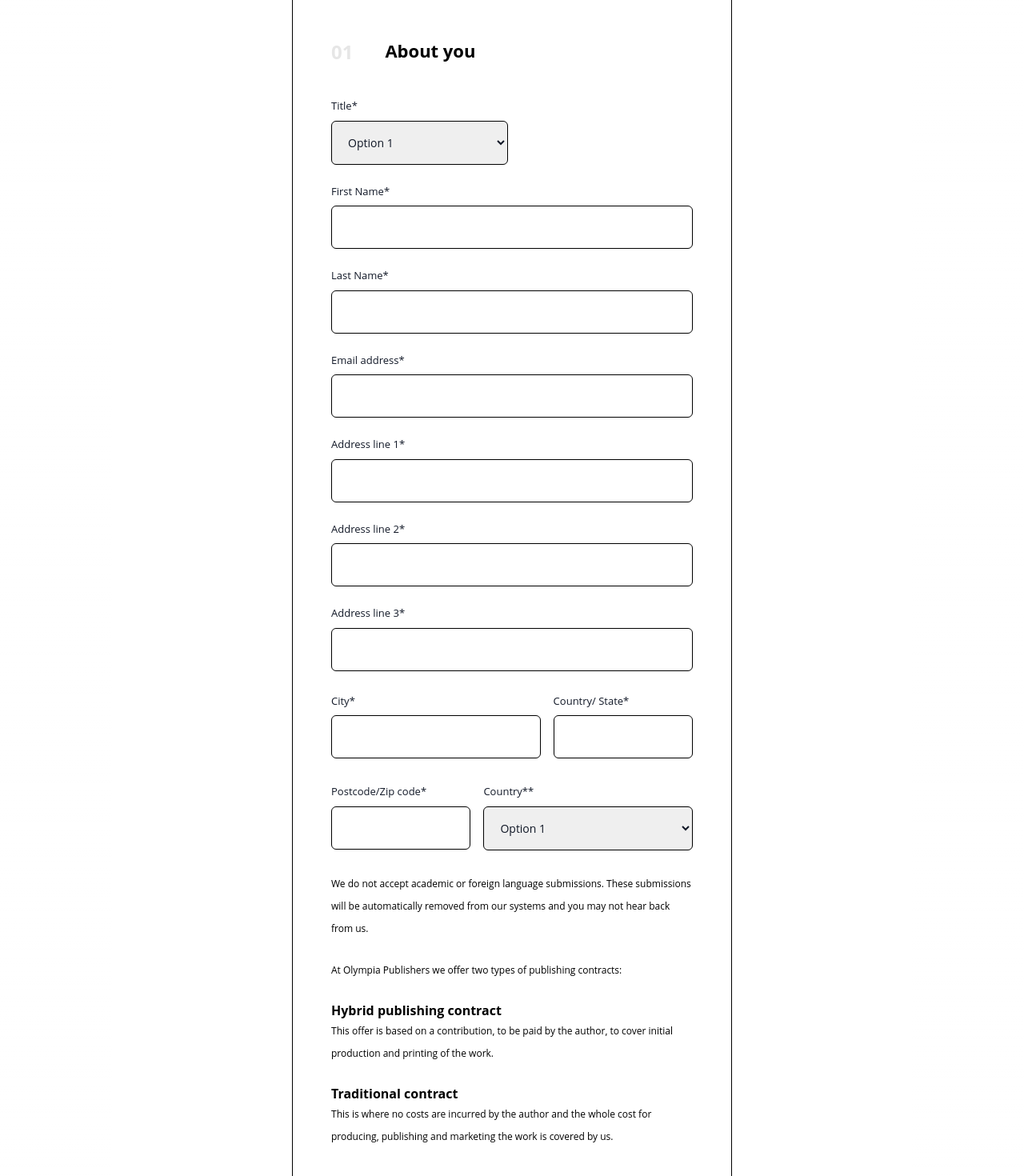
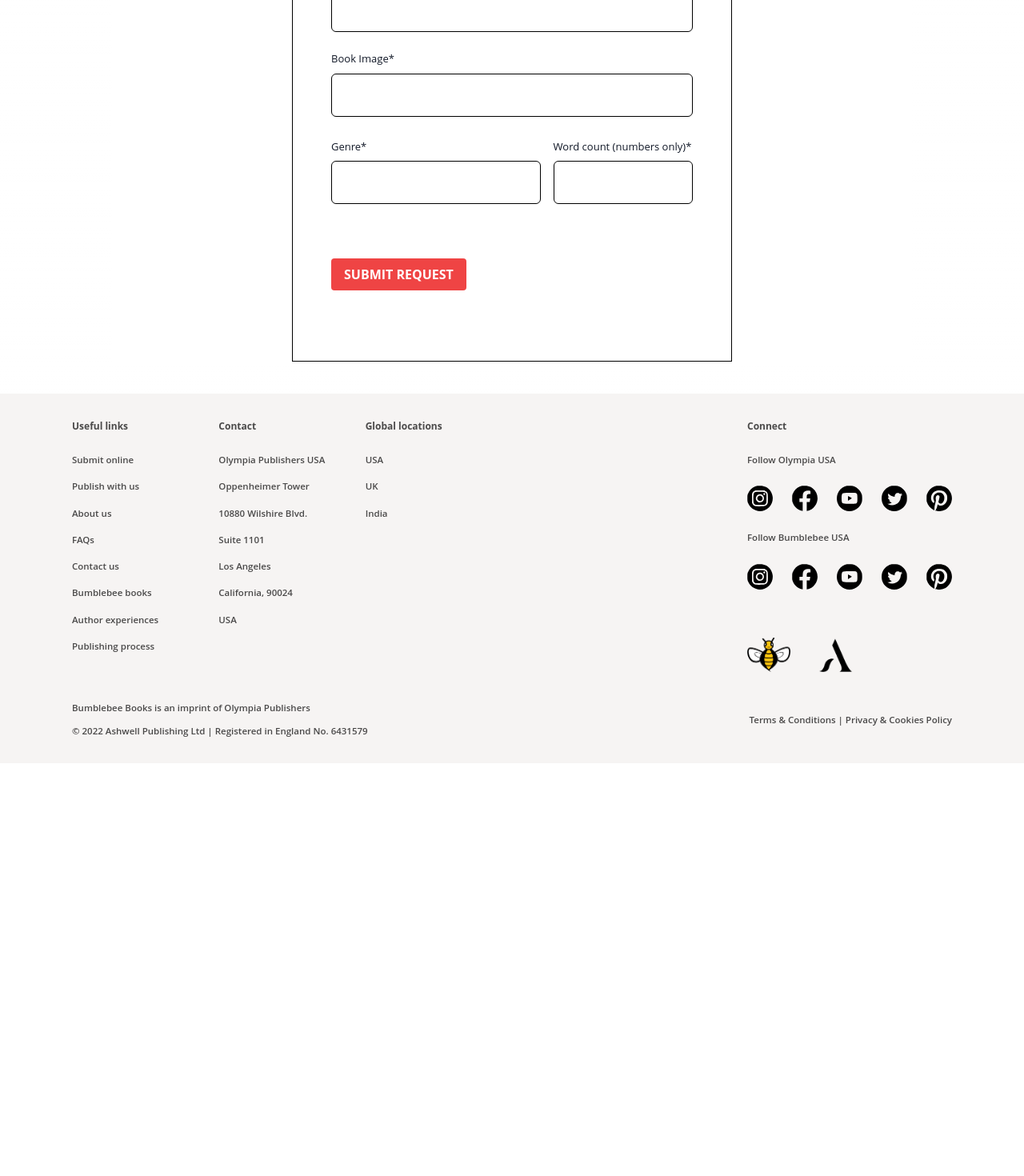
Before and after one commit to Hadees621/Olympia-USA, a Next.js app: page /submit-online in a window 1280 px wide. Shown: the part 460-1930 px from the top of the page at 80% size. After the commit the page ends 1414 px from the top, so only its background shows below. Built offline with nearby package versions, Linux system fonts and the light colour scheme.

Commit message:
feature: Book Post API

```diff
--- a/src/app/submit-online/page.js
+++ b/src/app/submit-online/page.js
@@ -1,274 +1,115 @@
-import Banner from "@/components/common/Banner";
+"use client";
+import React, { useState } from "react";
+import SectionTitle from "@/components/request-review/SectionTitle";
 import InputField from "@/components/request-review/InputField";
-import SectionTitle from "@/components/request-review/SectionTitle";
-import Optional from "@/components/submit-online/Optional";
-import FileUploader from "@/components/submit-online/FileUploader";
-import Button from "@/components/common/Button";
-import DropdownInput from "@/components/request-review/DropdownInput";
 
-const page = () => {
-  const dropdownOptions = ["Option 1", "Option 2", "Option 3"];
+const Page = () => {
+  const [bookTitle, setBookTitle] = useState("");
+  const [authorName, setAuthorName] = useState("");
+  const [bookImage, setBookImage] = useState("");
+  const [bookGenre, setGenre] = useState("");
+  const [wordsCount, setWordCount] = useState("");
+  const [submitting, setSubmitting] = useState(false);
+  const [submissionMessage, setSubmissionMessage] = useState("");
+
+  const handleSubmit = async (event) => {
+    event.preventDefault();
+    setSubmitting(true);
+
+    try {
+      const response = await fetch("http://localhost:4000/api/v1/bookPost", {
+        method: "POST",
+        headers: {
+          "Content-Type": "application/json",
+        },
+        body: JSON.stringify({
+          bookTitle,
+          authorName,
+          bookImage,
+          bookGenre,
+          wordsCount,
+        }),
+      });
+
+      if (response.ok) {
+        setSubmissionMessage("Submission successful");
+        setBookTitle("");
+        setAuthorName("");
+        setBookImage("");
+        setGenre("");
+        setWordCount("");
+      } else {
+        setSubmissionMessage("Submission failed");
+      }
+    } catch (error) {
+      console.error("Error submitting form:", error);
+      setSubmissionMessage("Error submitting form");
+    } finally {
+      setSubmitting(false);
+    }
+  };
 
   return (
     <div className="lg:max-w-[800px] xl:max-w-[1000px] 2xl:max-w-[1350px] lg:mx-auto bg-[#FFFFFF]">
-      <Banner title={"Submit online"} key={3} />
-
-      <div className="text-[13px] lg:text-[10px] xl:text-[13px] 2xl:text-[16px] text-center space-y-4 md:space-y-2 xl:space-y-4 leading-9 md:leading-8 xl:leading-7 2xl:leading-9 md:font-droid-sans mx-7 md:text-[14px] md:max-w-[420px] md:mx-auto lg:max-w-[450px] xl:max-w-[550px] lg:text-center 2xl:max-w-[700px] lg:my-16">
-        The fastest and easiest way to send us your submission. Please fill in
-        and upload all relevant information in the form below. You will receive
-        an email notification once your submission is received by our editorial
-        team. Submissions review process can take up to 6 weeks.
-      </div>
-
-      <div className="font-open-sans mx-8 space-y-5 md:space-y-0 my-10 md:max-w-[420px] md:mx-auto lg:max-w-[440px] xl:max-w-[550px] 2xl:max-w-[750px] lg:mx-auto">
+      <form
+        onSubmit={handleSubmit}
+        className="font-open-sans mx-8 space-y-5 md:space-y-0 my-10 md:max-w-[420px] md:mx-auto lg:max-w-[440px] xl:max-w-[550px] 2xl:max-w-[750px] lg:mx-auto"
+      >
         <div className="md:border border-black md:p-8 xl:p-12 space-y-4 lg:space-y-6 lg:py-6">
           <SectionTitle number="01" title="ABOUT YOU" SmallTitle="About you" />
-          <DropdownInput
-            label="Title*"
-            options={dropdownOptions}
-            width="w-[70%]"
-            isRequired={false}
-            showRequiredText={true}
+
+          <InputField
+            label="Book Title"
+            value={bookTitle}
+            onChange={(e) => setBookTitle(e.target.value)}
           />
-          <InputField label="First Name" />
-          <InputField label="Last Name" />
-          <InputField label="Email address" />
-          <InputField label="Address line 1" />
-          <InputField label="Address line 2" />
-          <InputField label="Address line 3" />
+          <InputField
+            label="Author Name"
+            value={authorName}
+            onChange={(e) => setAuthorName(e.target.value)}
+          />
+          <InputField
+            label="Book Image"
+            value={bookImage}
+            onChange={(e) => setBookImage(e.target.value)}
+          />
 
           <div className="flex w-full gap-4 my-4">
-            <div className="w-[60%]">
+            <div className="w-[50%] lg:w-[60%]">
               <InputField
-                label="City"
-                isRequired={true}
-                showRequiredText={false}
+                label="Genre"
+                value={bookGenre}
+                onChange={(e) => setGenre(e.target.value)}
               />
             </div>
-            <div className="w-[40%]">
-              <InputField label="Country/ State" isRequired={true} showRequiredText={false} />
-            </div>
-          </div>
-
-          <div className="flex w-full gap-4 my-4">
-            <div className="w-[40%]">
+            <div className="w-[50%] lg:w-[40%]">
               <InputField
-                label="Postcode/Zip code"
-                isRequired={true}
-                showRequiredText={false}
-              />
-            </div>
-            <div className="w-[60%]">
-              <DropdownInput
-                label="Country*"
-                options={dropdownOptions}
-                isRequired={true}
+                label="Word count (numbers only)"
+                value={wordsCount}
+                onChange={(e) => setWordCount(e.target.value)}
                 showRequiredText={false}
               />
             </div>
           </div>
 
-          <p
-            className={`text-[12px] leading-8 mt-2 xl:space-y-4 sm:text-[10px] xl:text-[12px] 2xl:text-[17px] xl:leading-7 2xl:leading-9 text-[#E6E6E6]"
-          }`}
-          >
-            We do not accept academic or foreign language submissions. These
-            submissions will be automatically removed from our systems and you
-            may not hear back from us.
-          </p>
-
-          <p
-            className={`text-[12px] leading-8 mt-2 xl:space-y-4 sm:text-[10px] xl:text-[12px] 2xl:text-[17px] xl:leading-7 2xl:leading-9 text-[#E6E6E6]"
-          }`}
-          >
-            At Olympia Publishers we offer two types of publishing contracts:
-          </p>
-
-          <div>
-            <h2 className="font-bold text-[16px] font-open-sans">
-              Hybrid publishing contract
-            </h2>
-            <p
-              className={`text-[12px] leading-8 xl:space-y-4 sm:text-[10px] xl:text-[12px] 2xl:text-[17px] xl:leading-7 2xl:leading-9 text-[#E6E6E6]"
-          }`}
+          <div className="pt-14 pb-28 lg:py-10 hidden lg:block">
+            <button
+              type="submit"
+              className="bg-red-500 hover:bg-red-700 text-white font-bold py-2 px-4 rounded"
+              disabled={submitting}
             >
-              This offer is based on a contribution, to be paid by the author,
-              to cover initial production and printing of the work.
-            </p>
-          </div>
-
-          <div>
-            <h2 className="font-bold text-[16px] font-open-sans">
-              Traditional contract
-            </h2>
-            <p
-              className={`text-[12px] leading-8 xl:space-y-4 sm:text-[10px] xl:text-[12px] 2xl:text-[17px] xl:leading-7 2xl:leading-9 text-[#E6E6E6]"}`}
-            >
-              This is where no costs are incurred by the author and the whole
-              cost for producing, publishing and marketing the work is covered
-              by us.
-            </p>
-          </div>
-
-          <div className="py-16 lg:hidden">
-            <hr />
+              {submitting ? "Submitting..." : "SUBMIT REQUEST"}
+            </button>
+            {submissionMessage && (
+              <p className={`text-center mt-4 text-green-600 font-medium`}>
+                {submissionMessage}
+              </p>
+            )}
           </div>
         </div>
-
-        <div className="md:border border-black md:p-8 xl:p-12 space-y-4 lg:space-y-6 lg:py-6">
-          <SectionTitle
-            number="02"
-            title="ABOUT YOUR BOOK"
-            SmallTitle="About your book"
-          />
-          <InputField label="Pen name" />
-          <InputField label="Book title" />
-
-          <div className="flex w-full gap-4 my-4">
-            <div className="w-[50%] lg:w-[60%]">
-              <DropdownInput
-                label="Genre*"
-                options={dropdownOptions}
-                showRequiredText={false}
-              />
-            </div>
-            <div className="w-[50%] lg:w-[40%]">
-              <InputField
-                label="Word count (numbers only)"
-                showRequiredText={false}
-              />
-            </div>
-          </div>
-
-          <Optional label="Does your book have illustrations?" />
-
-          <Optional
-            label="Who will provide the illustrations?"
-            yesLabel="Author"
-            noLabel="Publisher"
-          />
-
-          <Optional label="Have you had any work published?" />
-
-          <div>
-            <label
-              htmlFor="first_name"
-              className="text-[13px] font-medium text-gray-900"
-            >
-              Additional information
-            </label>
-
-            <input
-              type="text"
-              id="first_name"
-              className="text-gray-900 text-sm rounded-md p-10 w-full border border-black"
-            />
-          </div>
-
-          <DropdownInput
-            label="Where did you hear about us?"
-            options={dropdownOptions}
-            isRequired={false}
-          />
-
-          <div className="py-16 md:hidden">
-            <hr />
-          </div>
-        </div>
-
-        <div className="md:border border-black md:p-8 xl:p-12 space-y-4 lg:space-y-6 lg:py-6">
-          <SectionTitle
-            number="01"
-            title="UPLOAD FILES"
-            SmallTitle="Upload files"
-          />
-
-          <p
-            className={`text-[12px] leading-8 mt-2 xl:space-y-4 sm:text-[10px] xl:text-[12px] 2xl:text-[17px] xl:leading-7 2xl:leading-9 text-[#E6E6E6]"
-          }`}
-          >
-            Upload synopsis (1 file only in PDF or Word format)*
-          </p>
-
-          <FileUploader id="uploader1" />
-
-          <p
-            className={`text-[12px] leading-8 mt-2 xl:space-y-4 sm:text-[10px] xl:text-[12px] 2xl:text-[17px] xl:leading-7 2xl:leading-9 text-[#E6E6E6]"
-          }`}
-          >
-            Upload synopsis (1 file only in PDF or Word format)*
-          </p>
-
-          <FileUploader id="uploader2" />
-
-          <div className="py-16 lg:hidden">
-            <hr />
-          </div>
-        </div>
-
-        <div className="md:border border-black md:p-8 xl:p-12 space-y-4 lg:space-y-2 xl:space-y-4 lg:py-6">
-          <SectionTitle
-            number="04"
-            title="TERMS & CONDITIONS"
-            SmallTitle="Terms & Conditions"
-          />
-
-          <div class="flex items-center py-4 lg:pt-6">
-            <input
-              id="default-checkbox"
-              type="checkbox"
-              value=""
-              class="w-14 h-14 text-blue-600 bg-gray-100 rounded-none lg:hidden"
-            />
-            <label
-              for="default-checkbox"
-              class="y-4 text-[12px] lg:text-[13px] font-semibold px-8 lg:px-4 lg:hidden"
-            >
-              {" "}
-              I HAVE READ AND AGREE TO THE{" "}
-              <a href="/terms-and-conditions" className="underline">
-                {" "}
-                TERMS & CONDITIONS
-              </a>
-            </label>
-            <input
-              id="default-radio-1"
-              type="radio"
-              value=""
-              name="default-radio"
-              class="w-6 h-6 text-blue-600 bg-gray-100 border-gray-300 hidden lg:block"
-            />
-            <label
-              for="default-checkbox"
-              class="text-[14px] lg:text-[12px] xl:text-[13px] 2xl:text-[16px] font-semibold px-8 lg:px-4 hidden lg:block"
-            >
-              {" "}
-              I have read and agree to the{" "}
-              <a href="/terms-and-conditions" className="underline">
-                {" "}
-                Terms & Conditions.{" "}
-              </a>
-            </label>
-          </div>
-
-          <div className="pt-14 pb-28 lg:py-10 lg:hidden">
-            <button
-              className={`text-[12px] py-[10px] font-semibold font-open-sans shadow flex items-center justify-center bg-[#68AA6E] w-[160px] text-white rounded-[30px] mx-auto`}
-            >
-              Submit request
-            </button>
-          </div>
-          <div className="pt-14 pb-28 lg:py-10 hidden lg:block">
-            <Button
-              title={"SUBMIT REQUEST"}
-              width={"w-[160px]"}
-              color={"red"}
-            />
-          </div>
-        </div>
-      </div>
+      </form>
     </div>
   );
 };
 
-export default page;
+export default Page;
--- a/src/components/request-review/DropdownInput.js
+++ b/src/components/request-review/DropdownInput.js
@@ -9,8 +9,7 @@ function DropdownInput({
   isRequired = true,
   showRequiredText = true,
 }) {
-  const [selectedOption, setSelectedOption] = useState(null);
-  const [isOpen, setIsOpen] = useState(false);
+  const [selectedOption, setSelectedOption] = useState(""); // Initialize selectedOption with an empty string
   const [touched, setTouched] = useState(false);
 
   const handleBlur = () => {
@@ -19,9 +18,8 @@ function DropdownInput({
     }
   };
 
-  const selectOption = (option) => {
-    setSelectedOption(option);
-    setIsOpen(false);
+  const handleChange = (e) => {
+    setSelectedOption(e.target.value); // Update selectedOption with the value of the selected option
   };
 
   const isError = touched && isRequired && !selectedOption;
@@ -45,7 +43,7 @@ function DropdownInput({
         className={inputClass}
         required={isRequired}
         value={selectedOption}
-        onChange={(e) => selectOption(e.target.value)}
+        onChange={handleChange} // Use handleChange function to update selectedOption
         onBlur={handleBlur}
       >
         <option value="" disabled hidden>
@@ -67,3 +65,71 @@ function DropdownInput({
 }
 
 export default DropdownInput;
+
+// import React, { useState } from "react";
+
+// function DropdownInput({
+//   label,
+//   options,
+//   width = "w-full",
+//   isRequired = true,
+//   showRequiredText = true,
+// }) {
+//   const [selectedOption, setSelectedOption] = useState(null);
+//   const [isOpen, setIsOpen] = useState(false);
+//   const [touched, setTouched] = useState(false);
+
+//   const handleBlur = () => {
+//     if (isRequired) {
+//       setTouched(true);
+//     }
+//   };
+
+//   const selectOption = (option) => {
+//     setSelectedOption(option);
+//     setIsOpen(false);
+//   };
+
+//   const isError = touched && isRequired && !selectedOption;
+//   const inputClass = `border ${
+//     isError ? "border-red-500" : "border-black"
+//   } text-gray-900 text-sm rounded-md p-4 ${width}`;
+
+//   return (
+//     <div className={`flex flex-col ${width} my-1`}>
+//       <div className="flex justify-between items-center mb-2">
+//         <label
+//           htmlFor="dropdown_input"
+//           className="text-[13px] lg:text-[10px] xl:text-[13px] 2xl:text-[16px] font-medium text-gray-900"
+//         >
+//           {label}
+//           {isRequired && "*"}
+//         </label>
+//       </div>
+//       <select
+//         id="dropdown_input"
+//         className={inputClass}
+//         required={isRequired}
+//         value={selectedOption}
+//         onChange={(e) => selectOption(e.target.value)}
+//         onBlur={handleBlur}
+//       >
+//         <option value="" disabled hidden>
+//           Select an option
+//         </option>
+//         {options.map((option) => (
+//           <option key={option} value={option}>
+//             {option}
+//           </option>
+//         ))}
+//       </select>
+//       {isError && showRequiredText && (
+//         <p className="text-red-500 text-[11px] font-medium">
+//           *Required field must be filled in
+//         </p>
+//       )}
+//     </div>
+//   );
+// }
+
+// export default DropdownInput;
--- a/src/components/request-review/InputField.js
+++ b/src/components/request-review/InputField.js
@@ -4,11 +4,12 @@ import React, { useState } from "react";
 
 function InputField({
   label,
+  value,
+  onChange,
   width = "w-full",
   isRequired = true,
   showRequiredText = true,
 }) {
-  const [value, setValue] = useState("");
   const [touched, setTouched] = useState(false);
 
   const handleBlur = () => {
@@ -26,7 +27,7 @@ function InputField({
     <div className={`flex flex-col ${width} my-1`}>
       <div className="flex justify-between items-center mb-2">
         <label
-          htmlFor="first_name"
+          htmlFor={label.toLowerCase().replace(" ", "_")}
           className="text-[13px] lg:text-[10px] xl:text-[13px] 2xl:text-[16px] font-medium text-gray-900"
         >
           {label}
@@ -40,11 +41,11 @@ function InputField({
       </div>
       <input
         type="text"
-        id="first_name"
+        id={label.toLowerCase().replace(" ", "_")}
         className={inputClass}
         required={isRequired}
         value={value}
-        onChange={(e) => setValue(e.target.value)}
+        onChange={onChange}
         onBlur={handleBlur}
       />
     </div>
```
